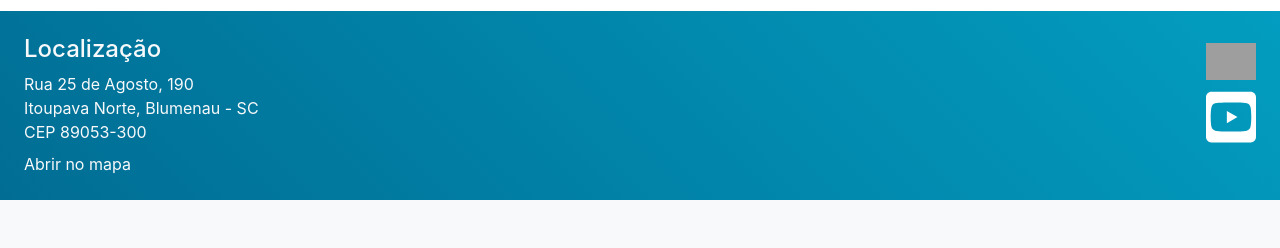
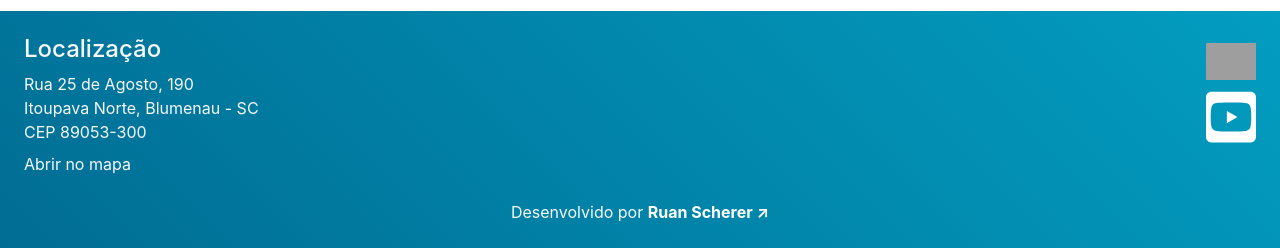
Before and after one commit to RuanScherer/EspacoDoTransito, a PHP site: page / in a window 1280 px wide. Shown: the part 1521-1769 px from the top of the page. Before the commit the page ends 1721 px from the top, so only its background shows below. Run offline with PHP 8.4, Linux system fonts and the light colour scheme; data that the repository does not hold is empty; grey boxes are pictures that could not be loaded.

Commit message:
Footer developer link

```diff
--- a/blog.php
+++ b/blog.php
@@ -96,6 +96,7 @@ $posts = $postController->getAll();
 					</a>
 				</div>
 			</div>
+			<span class="mb-4">Desenvolvido por <strong><a class="text-white" href="https://www.instagram.com/scherer_programmer/" target="_blank">Ruan Scherer</a> &#8599;</strong></span>
 		</footer>
 
     <script src="js/jquery.slim.min.js"></script>
--- a/contact.php
+++ b/contact.php
@@ -102,6 +102,7 @@ if(isset($_GET['send']))
 					</a>
 				</div>
 			</div>
+			<span class="mb-4">Desenvolvido por <strong><a class="text-white" href="https://www.instagram.com/scherer_programmer/" target="_blank">Ruan Scherer</a> &#8599;</strong></span>
 		</footer>
 
     <script src="js/jquery.slim.min.js"></script>
--- a/courses.php
+++ b/courses.php
@@ -94,6 +94,7 @@ $courses = $courseController->getAll();
 					</a>
 				</div>
 			</div>
+			<span class="mb-4">Desenvolvido por <strong><a class="text-white" href="https://www.instagram.com/scherer_programmer/" target="_blank">Ruan Scherer</a> &#8599;</strong></span>
 		</footer>
 
     <script src="js/jquery.slim.min.js"></script>
--- a/index.php
+++ b/index.php
@@ -160,6 +160,7 @@ if(isset($_GET['send']))
 					</a>
 				</div>
 			</div>
+			<span class="mb-4">Desenvolvido por <strong><a class="text-white" href="https://www.instagram.com/scherer_programmer/" target="_blank">Ruan Scherer</a> &#8599;</strong></span>
 		</footer>
 
     <script src="js/jquery.slim.min.js"></script>
--- a/subscribe.php
+++ b/subscribe.php
@@ -207,6 +207,7 @@ if(isset($_GET['send']))
 					</a>
 				</div>
 			</div>
+			<span class="mb-4">Desenvolvido por <strong><a class="text-white" href="https://www.instagram.com/scherer_programmer/" target="_blank">Ruan Scherer</a> &#8599;</strong></span>
 		</footer>
 
     <script src="js/jquery.slim.min.js"></script>
```
